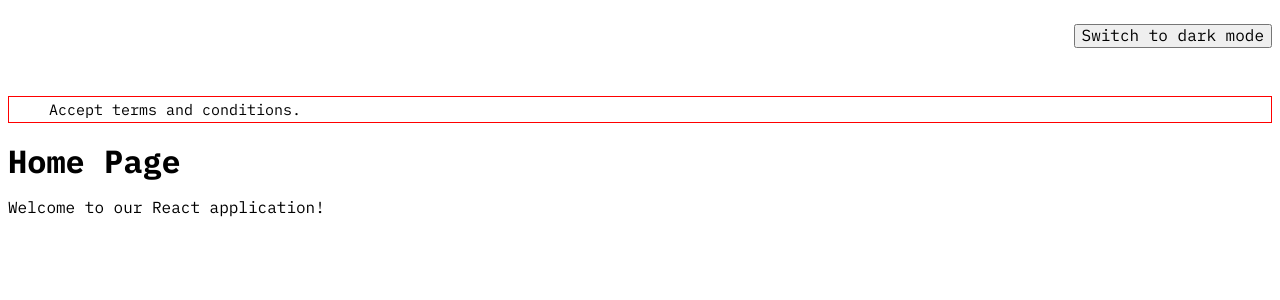
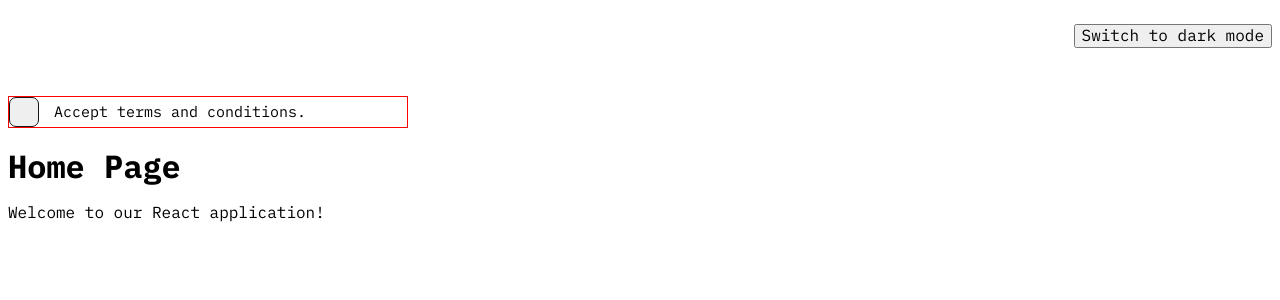
Before and after one commit to moziboo/stack-test, a React (Vite) app in the folder frontend/: page / in a window 1280 px wide. Shown: the top 300 px of the page. Built offline with nearby package versions, Linux system fonts and the light colour scheme.

Commit message:
first custom component with story

```diff
--- a/frontend/src/components/Checkbox/Checkbox.module.css
+++ b/frontend/src/components/Checkbox/Checkbox.module.css
@@ -1,24 +1,12 @@
 .Root {
-  all: unset;
-  background-color: white;
-  width: 25px;
-  height: 25px;
-  border-radius: 4px;
-  display: flex;
+  width: 30px;
+  height: 30px;
+  border: 1px solid #161616FF;
+  border-radius: 7px 7px 7px 7px;
+  overflow: hidden;
   align-items: center;
+  align-content: stretch;
   justify-content: center;
-  box-shadow: 0 2px 10px var(--black-a7);
-  &:hover {
-    background-color: var(--violet-3);
-  }
-
-  &:focus {
-    box-shadow: 0 0 0 2px black;
-  }
-}
-
-.Indicator {
-  color: var(--violet-11);
 }
 
 .Label {
--- a/frontend/src/components/Checkbox/Checkbox.tsx
+++ b/frontend/src/components/Checkbox/Checkbox.tsx
@@ -11,7 +11,9 @@ const CheckboxDemo = () => {
   };
 
   return (
-    <div style={{ display: 'flex', alignItems: 'center', border: '1px solid red' }}>
+    <div
+      style={{ maxWidth: '400px', display: 'flex', alignItems: 'center', border: '1px solid red' }}
+    >
       <Checkbox.Root
         checked={checked}
         onCheckedChange={handleCheckedChange}
```
Also changed, not shown: 1 other file (tests, documents, lock files or other folders).
